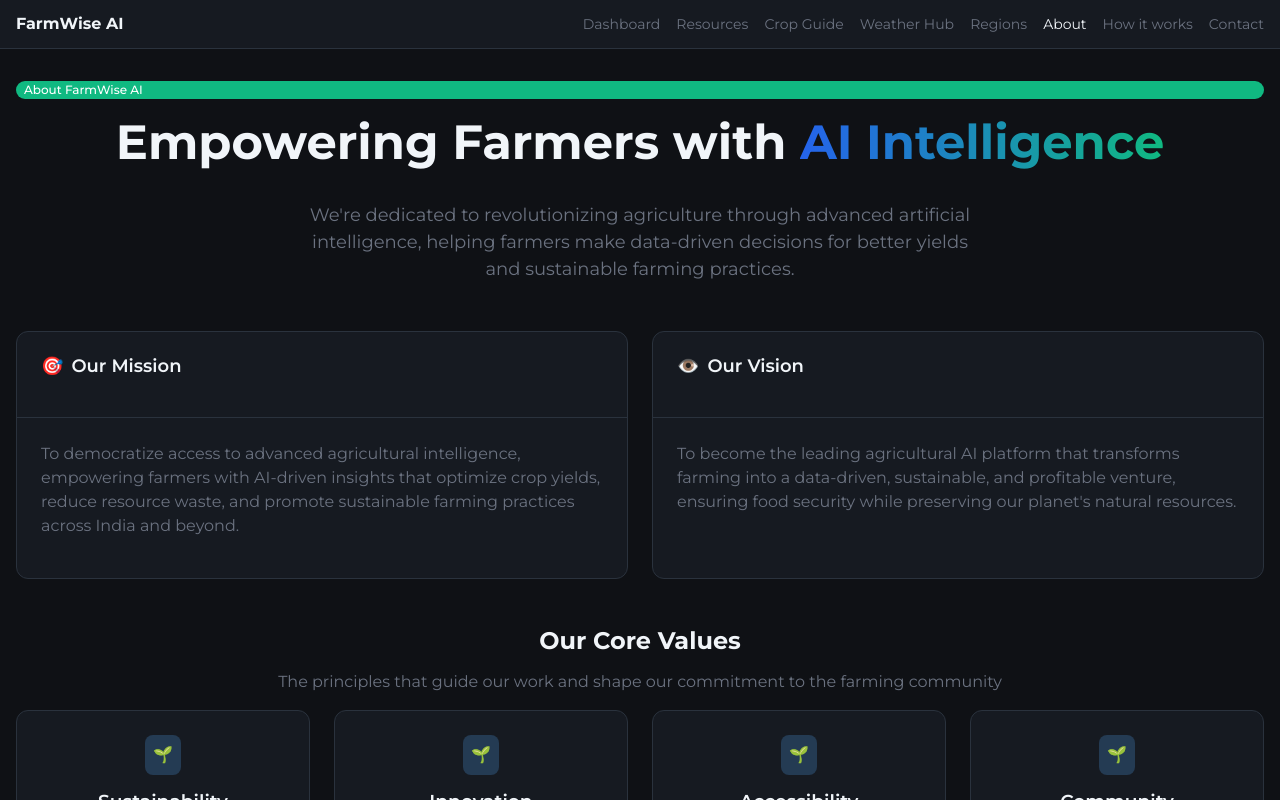
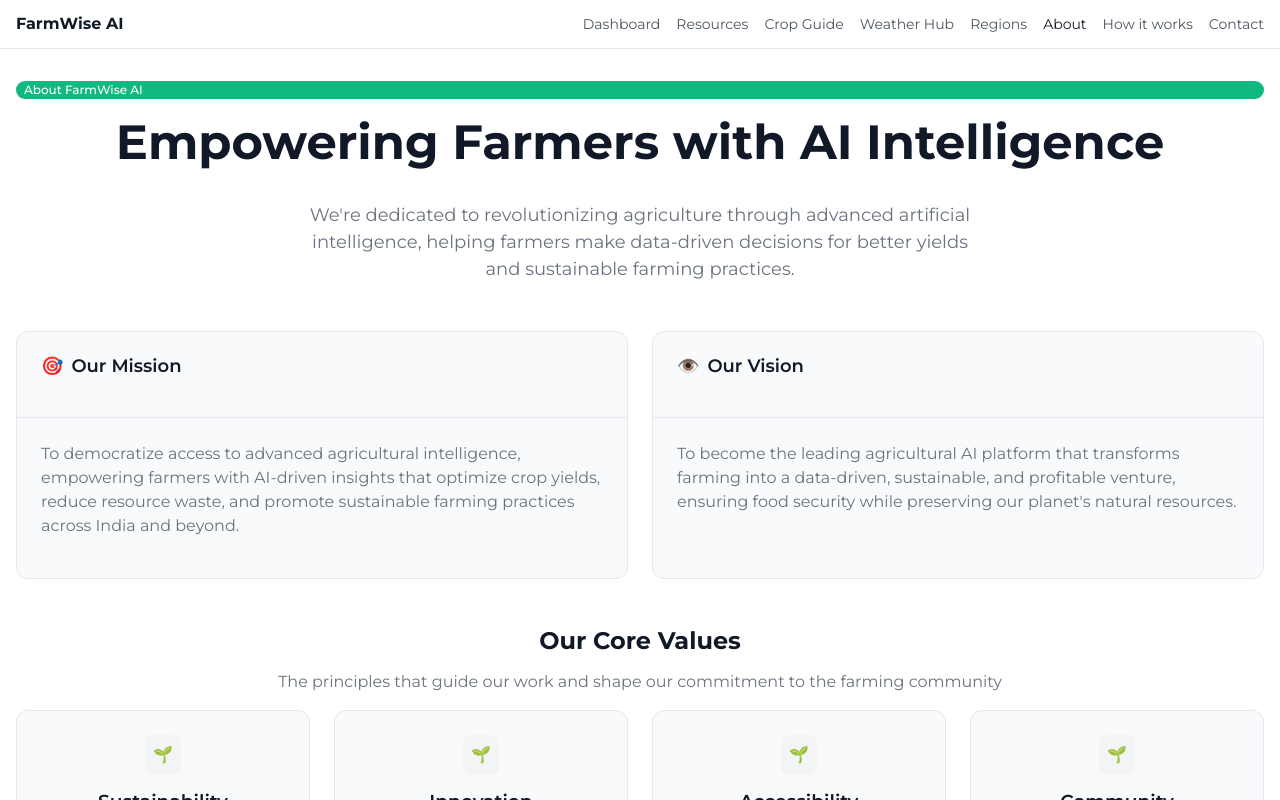
Before and after one commit to kartikadhonde/frontend-si-g-h, an Angular app: page /about in a window 1280 px wide. Shown: the top 800 px of the page. Built offline with nearby package versions, Linux system fonts and the light colour scheme.

Commit message:
background and font

```diff
--- a/src/app/features/dashboard/dashboard/dashboard.html
+++ b/src/app/features/dashboard/dashboard/dashboard.html
@@ -6,20 +6,7 @@
   </section>
 
   <!-- Stats -->
-  <section class="stats">
-    <div *ngFor="let stat of stats" class="stat-card">
-      <div class="stat-card__body">
-        <div>
-          <p class="stat-card__label">{{ stat.title }}</p>
-          <p class="stat-card__value">{{ stat.value }}</p>
-          <div class="stat-card__delta">
-            <span class="delta-badge">{{ stat.change }}</span>
-          </div>
-        </div>
-        <div class="stat-card__icon" [ngClass]="stat.color">{{ stat.icon }}</div>
-      </div>
-    </div>
-  </section>
+
 
   <!-- Main Content -->
   <section class="main-panels">
--- a/src/app/layout/navbar/navbar.css
+++ b/src/app/layout/navbar/navbar.css
@@ -2,9 +2,9 @@
 :host {
 	font-family: var(--font-sans);
 }
-.navbar { position: sticky; top:0; z-index: 50; background: var(--color-bg-alt); border-bottom:1px solid var(--color-border); }
+.navbar { position: sticky; top:0; z-index: 50; background: var(--color-bg); border-bottom:1px solid var(--color-border); }
 .navbar__inner { max-width: 1280px; margin:0 auto; padding: var(--space-3) var(--space-4); display:flex; align-items:center; justify-content:space-between; gap: var(--space-4); }
 .brand { font-weight:700; text-decoration:none; color: var(--color-foreground); }
 .nav-links { list-style:none; display:flex; gap: var(--space-4); margin:0; padding:0; }
-.nav-links a { color: var(--color-muted); text-decoration:none; font-size: var(--text-sm); }
+.nav-links a { color: var(--color-muted-alt); text-decoration:none; font-size: var(--text-sm); }
 .nav-links a:hover, .nav-links a.active { color: var(--color-foreground); }
--- a/src/styles.css
+++ b/src/styles.css
@@ -1,19 +1,19 @@
 /* Design Tokens & Base Styles (Tailwind -> Semantic Migration) */
 
 :root {
-	/* Color Palette */
-	--color-bg: #0f1115;
-	--color-bg-alt: #161a21;
-	--color-surface: #1e242d;
-	--color-border: #2a323d;
-	--color-accent: #243b53;
+	/* Color Palette (Light Theme) */
+	--color-bg: #ffffff;
+	--color-bg-alt: #f9fafb; /* light surface */
+	--color-surface: #ffffff;
+	--color-border: #e5e7eb; /* gray-200 */
+	--color-accent: #f3f4f6; /* light hover */
 	--color-primary: #2563eb; /* blue-600 */
 	--color-primary-foreground: #ffffff;
 	--color-secondary: #10b981; /* emerald-500 */
 	--color-secondary-foreground: #ffffff;
 	--color-muted: #6b7280; /* gray-500 */
 	--color-muted-alt: #4b5563; /* gray-600 */
-	--color-foreground: #f1f5f9; /* slate-100 */
+	--color-foreground: #111827; /* slate-900 */
 	--color-danger: #ef4444;
 	--color-warning: #f59e0b;
 	--color-info: #3b82f6;
@@ -103,7 +103,7 @@ button:disabled { cursor: not-allowed; opacity:.6; }
 
 /* Cards */
 .card, .card-elegant, .card-hero { background: var(--color-bg-alt); border:1px solid var(--color-border); border-radius: var(--radius-lg); position:relative; }
-.card-hero { background: linear-gradient(135deg, rgba(37,99,235,0.08), rgba(16,185,129,0.08)); }
+.card-hero { background: var(--color-bg-alt); }
 .card-elevated { box-shadow: var(--shadow); }
 .card-padding { padding: var(--space-6); }
 
@@ -163,7 +163,9 @@ button:disabled { cursor: not-allowed; opacity:.6; }
 /* Effects */
 .hover-lift { transition: transform var(--transition), box-shadow var(--transition); }
 .hover-lift:hover { transform: translateY(-2px); box-shadow: var(--shadow); }
-.gradient-hero { background: linear-gradient(90deg,var(--color-primary),var(--color-secondary)); -webkit-background-clip:text; background-clip:text; color:transparent; }
+.gradient-hero { color: inherit; background: none; -webkit-background-clip: initial; background-clip: initial; }
+/* Neutralize old gradient background helper to light surface */
+.bg-gradient-hero { background: var(--color-bg-alt) !important; }
 [class*='space-y-'] > * + * { margin-top: var(--space-4); } /* fallback until all replaced by .stack-* */
 
 /* Layout specifics */
@@ -183,6 +185,9 @@ button:disabled { cursor: not-allowed; opacity:.6; }
 [class*='text-secondary'] { color: var(--color-secondary) !important; }
 [class*='text-primary'] { color: var(--color-primary) !important; }
 [class*='border'] { border-color: var(--color-border) !important; }
+/* Neutralize gradient text helpers */
+[class*='bg-clip-text'] { -webkit-background-clip: initial !important; background-clip: initial !important; }
+[class*='text-transparent'] { color: inherit !important; }
 
 /* Animation stand-ins */
 @keyframes spin { to { transform: rotate(360deg); } }
```
